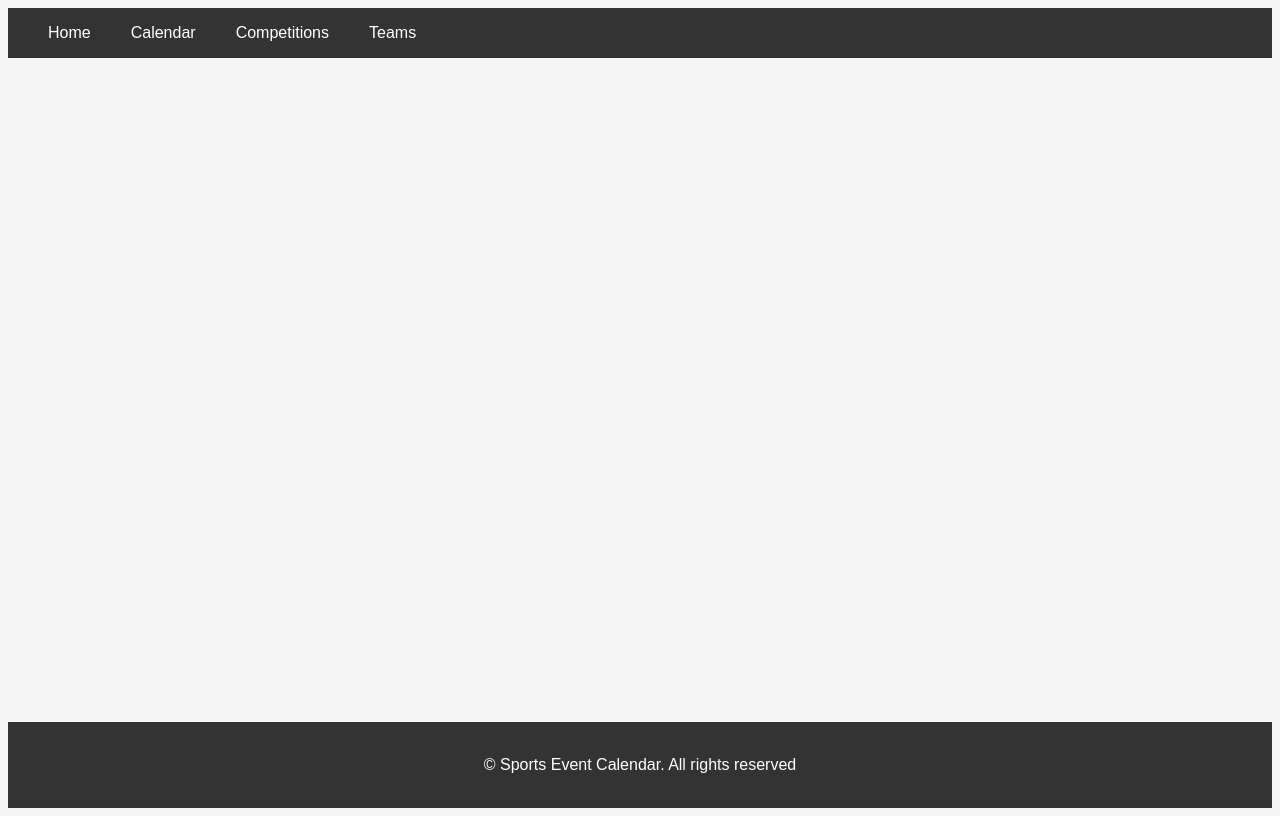
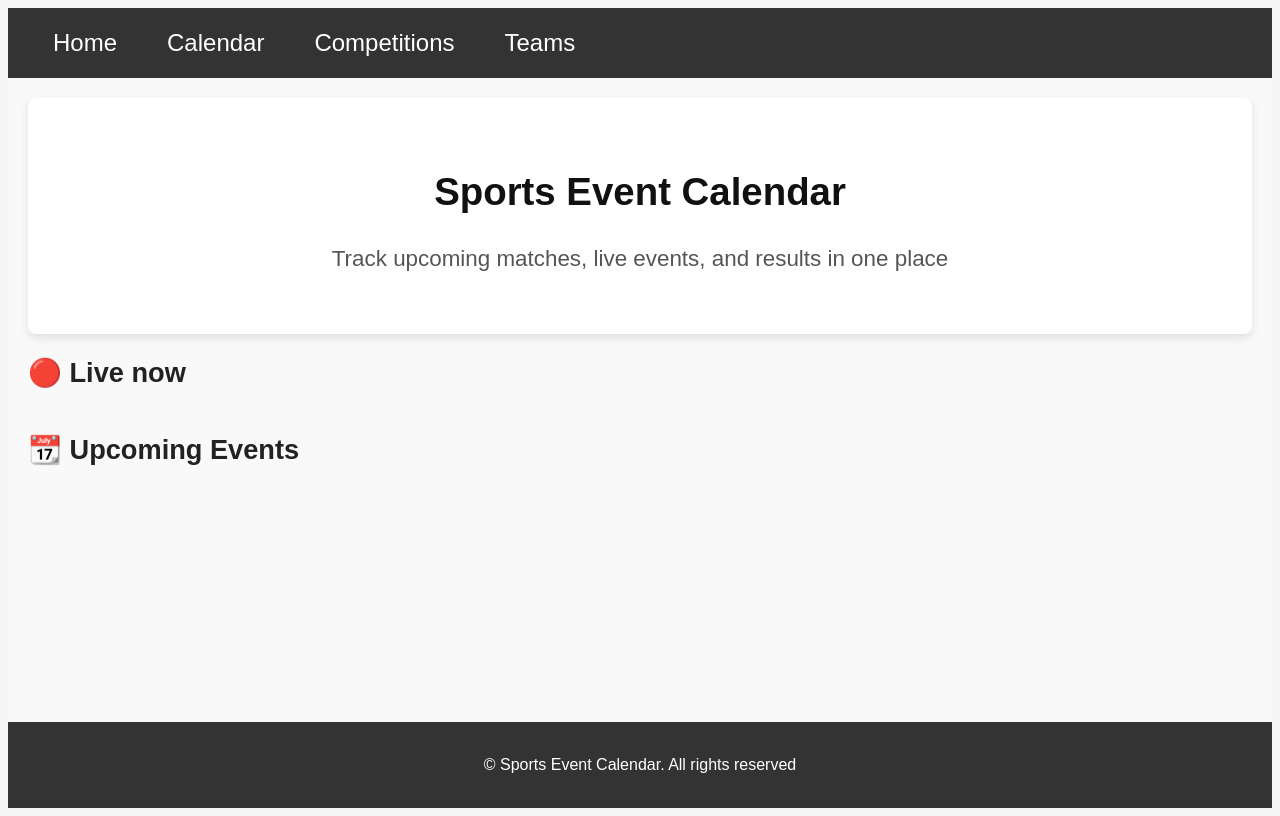
Before and after one commit to alrltgit/sports-event-calendar, a Flask app: page / in a window 1280 px wide. Run offline with Flask 3, Linux system fonts and the light colour scheme; data that the repository does not hold is empty.

Commit message:
Add events data to home page and update event cards styling

```diff
--- a/static/home.css
+++ b/static/home.css
@@ -25,26 +25,87 @@ nav {
     display: flex;
     align-items: center;
     padding: 0 20px;
-    height: 50px;
+    height: 70px;
 }
 
 nav a {
     color: white;
     text-decoration: none;
-    padding: 14px 20px;
+    padding: 20px 25px;
     display: block;
+    font-size: 1.5rem;
+    font-weight: 500;
     transition: background 0.2s, border-radius 0.2s;
 }
 
 nav a:hover {
     background-color: #575757;
-    border-radius: 4px;
+    border-radius: 6px;
 }
 
 main {
     flex: 1;
     padding: 20px;
-    background-color: #f5f5f5;
+    background-color: #f9f9f9;
+    color: #222;
+}
+
+.head {
+    background-color: #ffffff;
+    color: #111;
+    text-align: center;
+    padding: 40px 20px;
+    border-radius: 8px;
+    box-shadow: 0 4px 10px rgba(0,0,0,0.1);
+}
+
+.head p {
+    font-size: 1.4rem;
+    font-weight: 400;
+    color: #555;
+}
+
+.head h1 {
+    font-size: 2.4rem;
+}
+
+section h2 {
+    font-size: 1.7rem;
+}
+
+.events-container {
+    display: flex;
+    flex-direction: column;
+    gap: 10px;
+    margin: 20px;
+}
+
+.event-card {
+    background-color: #ffffff;  /* bright white cards */
+    color: #111;                /* dark text */
+    padding: 15px;
+    margin-bottom: 10px;
+    border-radius: 6px;
+    box-shadow: 0 2px 6px rgba(0,0,0,0.1);
+    transition: transform 0.2s;
+}
+
+.event-card:hover {
+    transform: translateY(-2px);
+    box-shadow: 0 4px 12px rgba(0,0,0,0.15);
+}
+
+.event-header {
+    font-weight: 600;
+    font-size: 22px;
+}
+
+.event-participants {
+    font-size: 1.2rem;
+}
+
+.event-meta {
+    font-size: 1.2rem;
 }
 
 footer {
--- a/templates/home.html
+++ b/templates/home.html
@@ -12,9 +12,69 @@
         <a href="{{ url_for('competitions') }}">Competitions</a>
         <a href="{{ url_for('teams') }}">Teams</a>
     </nav>
-    <main></main>
+    <main>
+        <section class="head">
+            <h1>Sports Event Calendar</h1>
+            <p>Track upcoming matches, live events, and results in one place</p>
+        </section>
+
+        <section>
+            <h2>🔴 Live now</h2>
+            <div id="live-events" class="events-container"></div>
+        </section>
+
+        <section>
+            <h2>📆 Upcoming Events</h2>
+            <div id="upcoming-events" class="events-container"></div>
+        </section>
+    </main>
     <footer>
         <p>&copy Sports Event Calendar. All rights reserved</p>
     </footer>
+    <script>
+        async function loadHomeEvents() {
+            const res = await fetch('/api/events');
+            const events = await res.json()
+
+            const current_dat = new Date();
+            const liveContainer = document.getElementById('live-events');
+            const upcomingContainer = document.getElementById('upcoming-events');
+
+            liveContainer.innerHTML = '';
+            upcomingContainer.innerHTML = '';
+
+            events.sort((a, b) => new Date(a.date) - new Date(b.date));
+
+            events.forEach(event => {
+                const date = new Date(event.date)
+                const formattedDate = date.toLocaleString(undefined, {
+                    year: 'numeric',
+                    month: '2-digit',
+                    day: '2-digit',
+                    hour: '2-digit',
+                    minute: '2-digit'
+                });
+
+                const div = document.createElement('div');
+                div.className = 'event-card';
+
+                div.innerHTML = `
+                    <div class="event-header">${event.competition}</div>
+                    <div class="event-participants">${event.participants || event.team}</div>
+                    <div class="event-meta">${formattedDate}</div>
+                `;
+
+                if (event.status === 'live') {
+                    liveContainer.appendChild(div)
+                }
+
+                if (event.status === 'scheduled' && upcomingContainer.children.length < 5) {
+                    upcomingContainer.appendChild(div.cloneNode(true));
+                }
+            })
+        }
+
+        loadHomeEvents();
+    </script>
 </body>
 </html>
```
Also changed, not shown: static/calendar.css (+76 -36 lines), static/competitions.css (+5 -3 lines), static/teams.css (+9 -2 lines).
